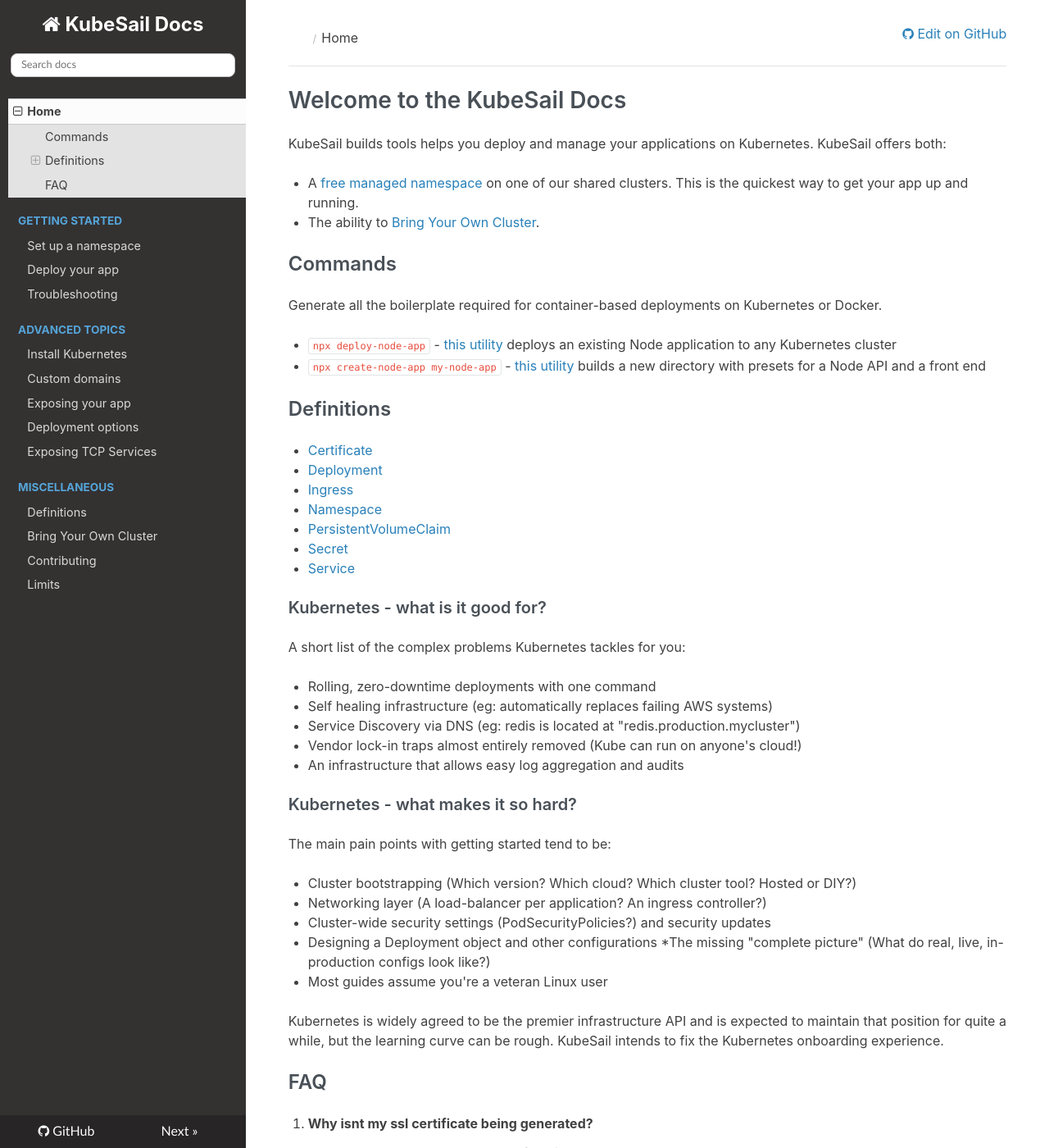
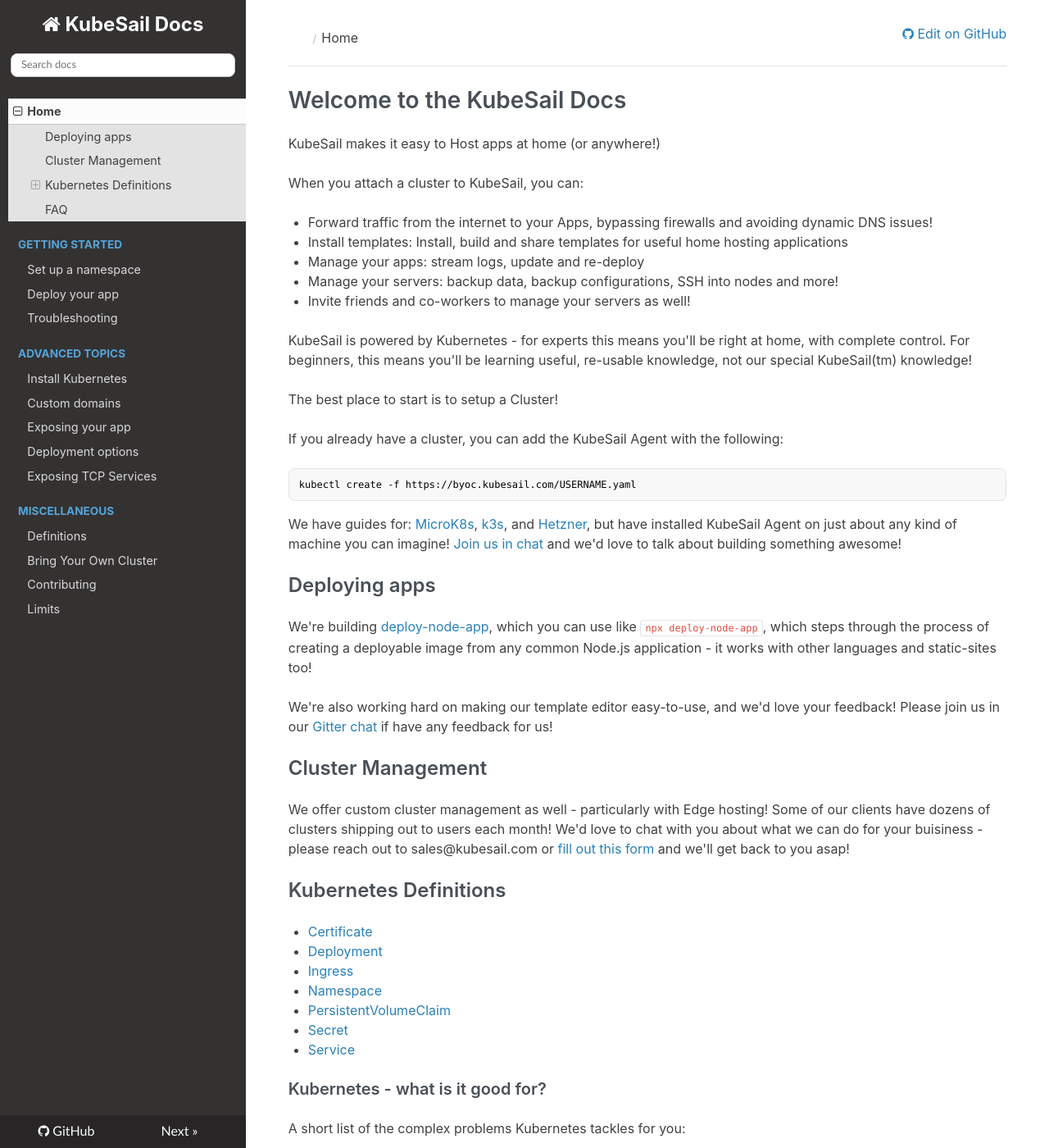
Before and after one commit to kubesail/kubesail-docs, an MkDocs documentation site: the page built from docs/README.md, in a window 1280 px wide and 1400 px high. Shown: the whole window at 82% size. Built offline with MkDocs 1.6.1, drawn with Linux system fonts in a browser that asks for light colours; nearby versions of some CDN libraries.

Commit message:
remove references to free tier shared, make docs more byoc focused

```diff
--- a/docs/README.md
+++ b/docs/README.md
@@ -1,18 +1,37 @@
 # Welcome to the KubeSail Docs
 
-KubeSail builds tools helps you deploy and manage your applications on Kubernetes. KubeSail offers both:
+KubeSail makes it easy to Host apps at home (or anywhere!)
 
--   A [free managed namespace](namespace) on one of our shared clusters. This is the quickest way to get your app up and running.
--   The ability to [Bring Your Own Cluster](/byoc).
+When you attach a cluster to KubeSail, you can:
 
-## Commands
+- Forward traffic from the internet to your Apps, bypassing firewalls and avoiding dynamic DNS issues!
+- Install templates: Install, build and share templates for useful home hosting applications
+- Manage your apps: stream logs, update and re-deploy
+- Manage your servers: backup data, backup configurations, SSH into nodes and more!
+- Invite friends and co-workers to manage your servers as well!
 
-Generate all the boilerplate required for container-based deployments on Kubernetes or Docker.
+KubeSail is powered by Kubernetes - for experts this means you'll be right at home, with complete control. For beginners, this means you'll be learning useful, re-usable knowledge, not our special KubeSail(tm) knowledge!
 
--   `npx deploy-node-app` - [this utility](https://github.com/kubesail/deploy-node-app) deploys an existing Node application to any Kubernetes cluster
--   `npx create-node-app my-node-app` - [this utility](https://github.com/create-node/create-node-app) builds a new directory with presets for a Node API and a front end
+The best place to start is to setup a Cluster!
 
-## Definitions
+If you already have a cluster, you can add the KubeSail Agent with the following:
+
+    kubectl create -f https://byoc.kubesail.com/USERNAME.yaml
+
+We have guides for: [MicroK8s](https://kubesail.com/blog/microk8s-raspberry-pi), [k3s](https://kubesail.com/blog/k3s-raspberry-pi), and [Hetzner](https://kubesail.com/blog/dedicated-kubernetes-on-hetzner), but have installed KubeSail Agent on just about any kind of machine you can imagine! [Join us in chat](https://gitter.im/KubeSail/community) and we'd love to talk about building something awesome!
+
+
+## Deploying apps
+
+We're building [deploy-node-app](https://github.com/kubesail/deploy-node-app), which you can use like `npx deploy-node-app`, which steps through the process of creating a deployable image from any common Node.js application - it works with other languages and static-sites too!
+
+We're also working hard on making our template editor easy-to-use, and we'd love your feedback! Please join us in our [Gitter chat](https://gitter.im/KubeSail/community) if have any feedback for us!
+
+## Cluster Management
+
+We offer custom cluster management as well - particularly with Edge hosting! Some of our clients have dozens of clusters shipping out to users each month! We'd love to chat with you about what we can do for your buisiness - please reach out to sales@kubesail.com or [fill out this form](https://kubesail.typeform.com/to/lFZF2r) and we'll get back to you asap!
+
+## Kubernetes Definitions
 
 -   [Certificate](/definitions#certificate)
 -   [Deployment](/definitions#deployment)
```
Also changed, not shown: docs/byoc.md (+1 -1 lines), docs/deploy.md (+2 -2 lines), docs/domains.md (+1 -1 lines), docs/exposing.md (+10 -3 lines), docs/limits.md (deleted, +0 -15 lines), docs/namespace.md (deleted, +0 -12 lines).
